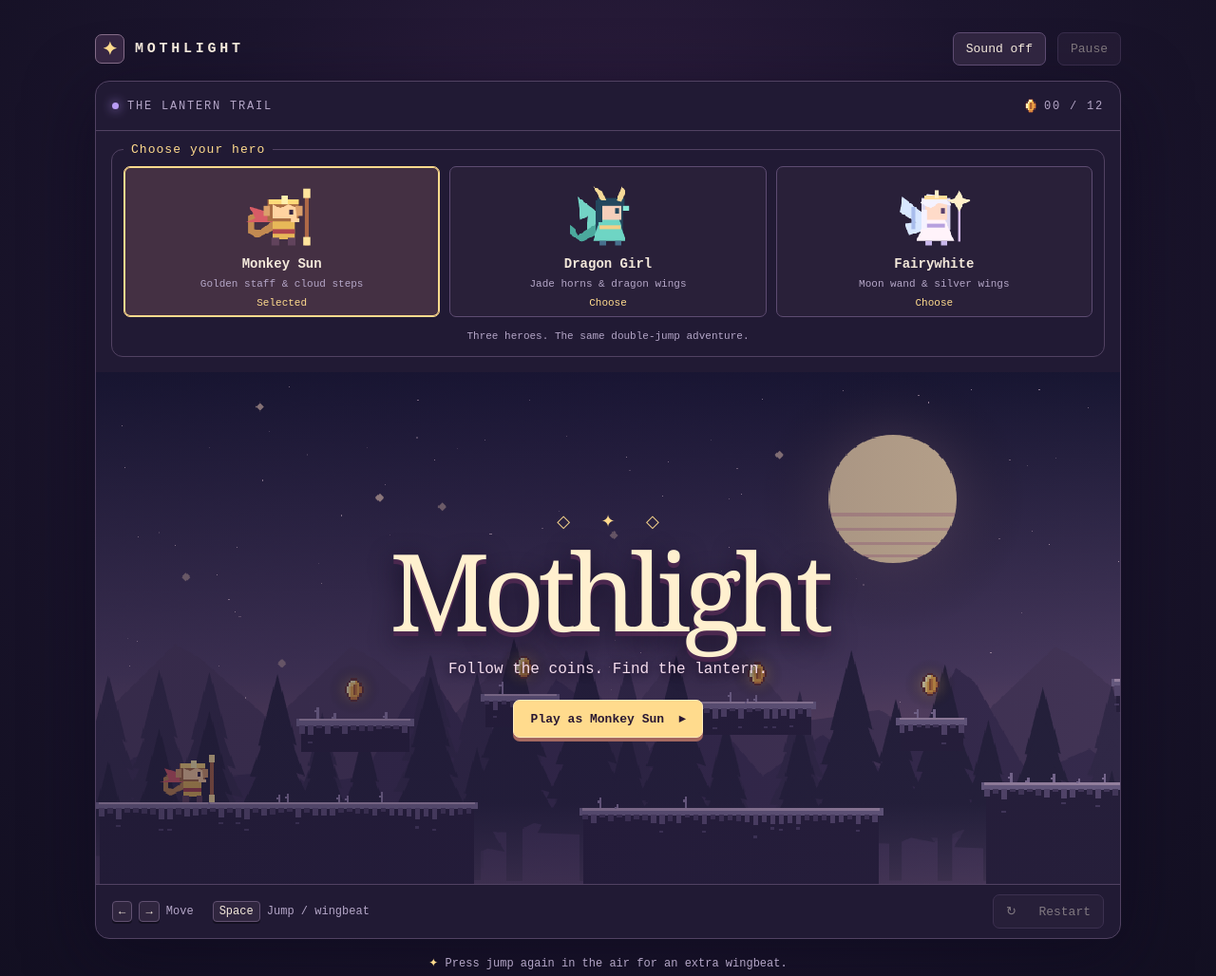
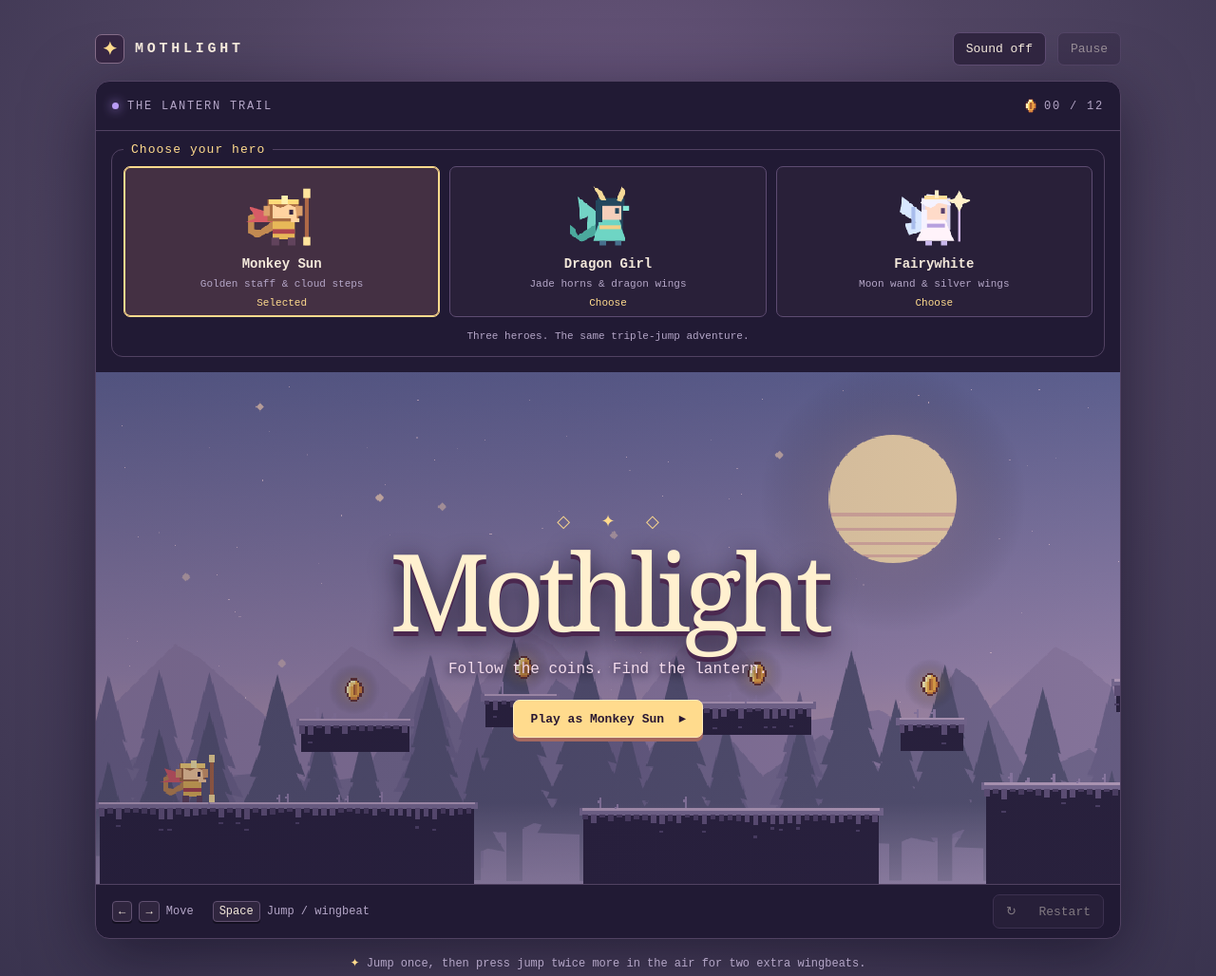
Before and after one commit to addlong/codex-demogame, a plain HTML site: page dist/index.html in a window 1280 px wide. Shown: the whole page at 95% size. Drawn offline with Linux system fonts and the light colour scheme.

Commit message:
background change (#1)

```diff
--- a/dist/game.js
+++ b/dist/game.js
@@ -63,7 +63,7 @@ const clamp = (n, min, max) => Math.max(min, Math.min(n, max));
 
 function spawn() {
   const {x, y} = checkpoints[checkpoint];
-  moth = {x, y, vx: 0, vy: 0, direction: 1, grounded: true, wingbeat: true, grace: 0, stretch: 0};
+  moth = {x, y, vx: 0, vy: 0, direction: 1, grounded: true, airJumps: 2, grace: 0, stretch: 0};
   camera = clamp(x - width * .33, 0, trailEnd - width);
   queuedJump = 0;
 }
@@ -203,10 +203,10 @@ function step(dt) {
   moth.vx += (target - moth.vx) * Math.min(1, dt * (move ? 13 : 17));
   if (move) moth.direction = move;
   moth.grace = moth.grounded ? .09 : Math.max(0, moth.grace - dt);
-  if (queuedJump > 0 && (moth.grace > 0 || moth.wingbeat)) {
+  if (queuedJump > 0 && (moth.grace > 0 || moth.airJumps > 0)) {
     const extra = moth.grace === 0;
     moth.vy = extra ? -438 : -503;
-    if (extra) moth.wingbeat = false;
+    if (extra) moth.airJumps--;
     moth.grace = 0;
     moth.grounded = false;
     moth.stretch = -.18;
@@ -231,7 +231,7 @@ function step(dt) {
         moth.y = y;
         moth.vy = 0;
         moth.grounded = true;
-        moth.wingbeat = true;
+        moth.airJumps = 2;
         break;
       }
     }
@@ -290,9 +290,9 @@ function star(x, y, size, color) {
 }
 
 const sky = ctx.createLinearGradient(0, 0, 0, height);
-sky.addColorStop(0, "#171733");
-sky.addColorStop(.59, "#58466d");
-sky.addColorStop(1, "#b27d8b");
+sky.addColorStop(0, "#666a9c");
+sky.addColorStop(.59, "#a18db5");
+sky.addColorStop(1, "#e9b6ae");
 const seed = n => {
   const v = Math.sin(n * 129.71 + 9.27) * 43758.5453;
   return v - Math.floor(v);
@@ -344,20 +344,20 @@ function forest(t) {
     rect(moonX + dx, 119 + dy, w, 3, "#d997a188");
   }
   ctx.restore();
-  hills(camera * .17, 328, "#514063", 165, 83);
-  hills(camera * .27, 379, "#403357", 125, 49);
+  hills(camera * .17, 328, "#9582aa", 165, 83);
+  hills(camera * .27, 379, "#7c7197", 125, 49);
   for (let layer = 0; layer < 2; layer++) {
     const scroll = camera * (.33 + layer * .19);
     const first = Math.floor(scroll / 49);
     for (let i = first - 2; i < first + 23; i++) {
       pine(i * 49 - scroll + seed(i + 6) * 26, 463 + layer * 12,
         99 + seed(i + 131 + layer * 57) * (100 + layer * 31),
-        layer ? "#29253f" : "#39304f");
+        layer ? "#595777" : "#72688f");
     }
   }
   const fog = ctx.createLinearGradient(0, 404, 0, height);
-  fog.addColorStop(0, "#66527b00");
-  fog.addColorStop(1, "#71587780");
+  fog.addColorStop(0, "#c1adcf00");
+  fog.addColorStop(1, "#c1adcf80");
   ctx.fillStyle = fog;
   ctx.fillRect(0, 404, width, height - 404);
 }
@@ -382,7 +382,7 @@ function drawPlatform(x, y, length, floating) {
 
 // Shared renderer keeps the selection portraits and playable heroes identical.
 function drawCharacter(t, context = ctx, pose = moth, character = selectedCharacter) {
-  const {x, y, grounded, vx, direction, stretch, wingbeat} = pose;
+  const {x, y, grounded, vx, direction, stretch, airJumps} = pose;
   const stride = grounded && Math.abs(vx) > 20 ? Math.sin(t * 25) : 0;
   const flap = Math.sin(t * (grounded ? 9 : 37));
   const rect = (x, y, w, h, color) => { context.fillStyle = color; context.fillRect(x, y, w, h); };
@@ -407,7 +407,7 @@ function drawCharacter(t, context = ctx, pose = moth, character = selectedCharac
     rect(5,-28,3,4,"#352642");rect(6,-21,7,3,"#ffd3a0");
   } else if (character === "dragon") {
     const span = 24 + flap * (grounded ? 2 : 6);
-    shape(wingbeat ? "#73d4c5" : "#548e9d", [[-5,-23],[-span,-38],[-span+2,-20],[-16,-23],[-17,-12],[-5,-16]]);
+    shape(airJumps > 0 ? "#73d4c5" : "#548e9d", [[-5,-23],[-span,-38],[-span+2,-20],[-16,-23],[-17,-12],[-5,-16]]);
     shape("#4ba99d", [[-7,-10],[-21,-3],[-30,-9],[-32,-18],[-26,-13],[-24,-8],[-8,-18]]);
     rect(-10,-35,21,25,"#24485e");
     shape("#6ed5c4", [[-6,-24],[7,-24],[13,-4],[-12,-4]]);
@@ -418,7 +418,7 @@ function drawCharacter(t, context = ctx, pose = moth, character = selectedCharac
     rect(5,-29,3,4,"#24485e");rect(11,-31,5,4,"#86e8d6");
   } else {
     const span = 25 + flap * (grounded ? 2 : 7);
-    shape(wingbeat ? "#d8e7ff" : "#8d92ba", [[-5,-22],[-span,-38],[-span-2,-26],[-14,-18],[-span+2,-17],[-20,-8],[-5,-13]]);
+    shape(airJumps > 0 ? "#d8e7ff" : "#8d92ba", [[-5,-22],[-span,-38],[-span-2,-26],[-14,-18],[-span+2,-17],[-20,-8],[-5,-13]]);
     rect(-18,-30,3,17,"#a9bdec");
     rect(-10,-37,22,25,"#ddd8f2");
     shape("#fff3fa", [[-5,-25],[6,-25],[15,-4],[-14,-4]]);
@@ -439,7 +439,7 @@ function drawPortraits() {
     const context = portrait.getContext("2d");
     context.clearRect(0, 0, 100, 100);
     context.save(); context.scale(1.7, 1.7);
-    drawCharacter(0, context, {x: 30, y: 55, grounded: true, vx: 0, direction: 1, stretch: 0, wingbeat: true}, button.dataset.character);
+    drawCharacter(0, context, {x: 30, y: 55, grounded: true, vx: 0, direction: 1, stretch: 0, airJumps: 2}, button.dataset.character);
     context.restore();
   }
 }
--- a/dist/index.html
+++ b/dist/index.html
@@ -30,7 +30,7 @@
         <button type="button" data-character="dragon" aria-pressed="false"><canvas width="100" height="100" aria-hidden="true"></canvas><strong>Dragon Girl</strong><span>Jade horns &amp; dragon wings</span><small class="selection">Choose</small></button>
         <button type="button" data-character="fairy" aria-pressed="false"><canvas width="100" height="100" aria-hidden="true"></canvas><strong>Fairywhite</strong><span>Moon wand &amp; silver wings</span><small class="selection">Choose</small></button>
       </div>
-      <p>Three heroes. The same double-jump adventure.</p>
+      <p>Three heroes. The same triple-jump adventure.</p>
     </fieldset>
     <div class="screen">
       <canvas id="world" width="960" height="480" aria-label="Moonlit forest playfield"></canvas>
@@ -53,7 +53,7 @@
     <button data-input="right" type="button" aria-label="Move right">→</button>
     <button data-input="jump" type="button">↑ Jump</button>
   </div>
-  <p class="hint"><span>✦</span> Press jump again in the air for an extra wingbeat.</p>
+  <p class="hint"><span>✦</span> Jump once, then press jump twice more in the air for two extra wingbeats.</p>
 </main>
 </body>
 </html>
--- a/dist/style.css
+++ b/dist/style.css
@@ -1,6 +1,6 @@
 :root{color-scheme:dark;--ink:#f4e9db;--muted:#b4a6c7;--yellow:#ffdb8d;--line:#514262;--panel:#211a34}
 *{box-sizing:border-box}
-body{margin:0;min-height:100vh;display:grid;place-items:center;background:radial-gradient(ellipse at 50% 32%,#342044 0,#1c152e 50%,#120f21 100%);color:var(--ink);font-family:"Courier Prime","Courier New",monospace}
+body{margin:0;min-height:100vh;display:grid;place-items:center;background:radial-gradient(ellipse at 50% 32%,#78618d 0,#514563 50%,#39334e 100%);color:var(--ink);font-family:"Courier Prime","Courier New",monospace}
 main{width:min(1080px,calc(100% - 64px));padding:34px 0 22px}
 .mast,.hud,.control-bar,.tools,.keys,.brand{display:flex;align-items:center}
 .mast,.hud,.control-bar{justify-content:space-between}
@@ -20,9 +20,9 @@ button:disabled{opacity:.46;cursor:default}
 .counter{display:flex;align-items:center;gap:8px}
 .counter img{width:12px;height:auto;image-rendering:pixelated}
 .hint span{color:var(--yellow)}
-.screen{position:relative;background:#211c44}
+.screen{position:relative;background:#666a9c}
 canvas{display:block;width:100%;aspect-ratio:2;image-rendering:pixelated}
-.overlay{position:absolute;inset:0;display:grid;place-items:center;background:linear-gradient(90deg,#17122d77,#1b133373 50%,#17122d44);text-align:center}
+.overlay{position:absolute;inset:0;display:grid;place-items:center;background:linear-gradient(90deg,#17122d44,#1b13333b 50%,#17122d22);text-align:center}
 .overlay[hidden]{display:none}
 .title-card{padding:20px 16px 28px}
 .crest{color:var(--yellow);font-size:clamp(11px,1.6vw,18px);margin-bottom:6px}
```
Also changed, not shown: 1 other file.
